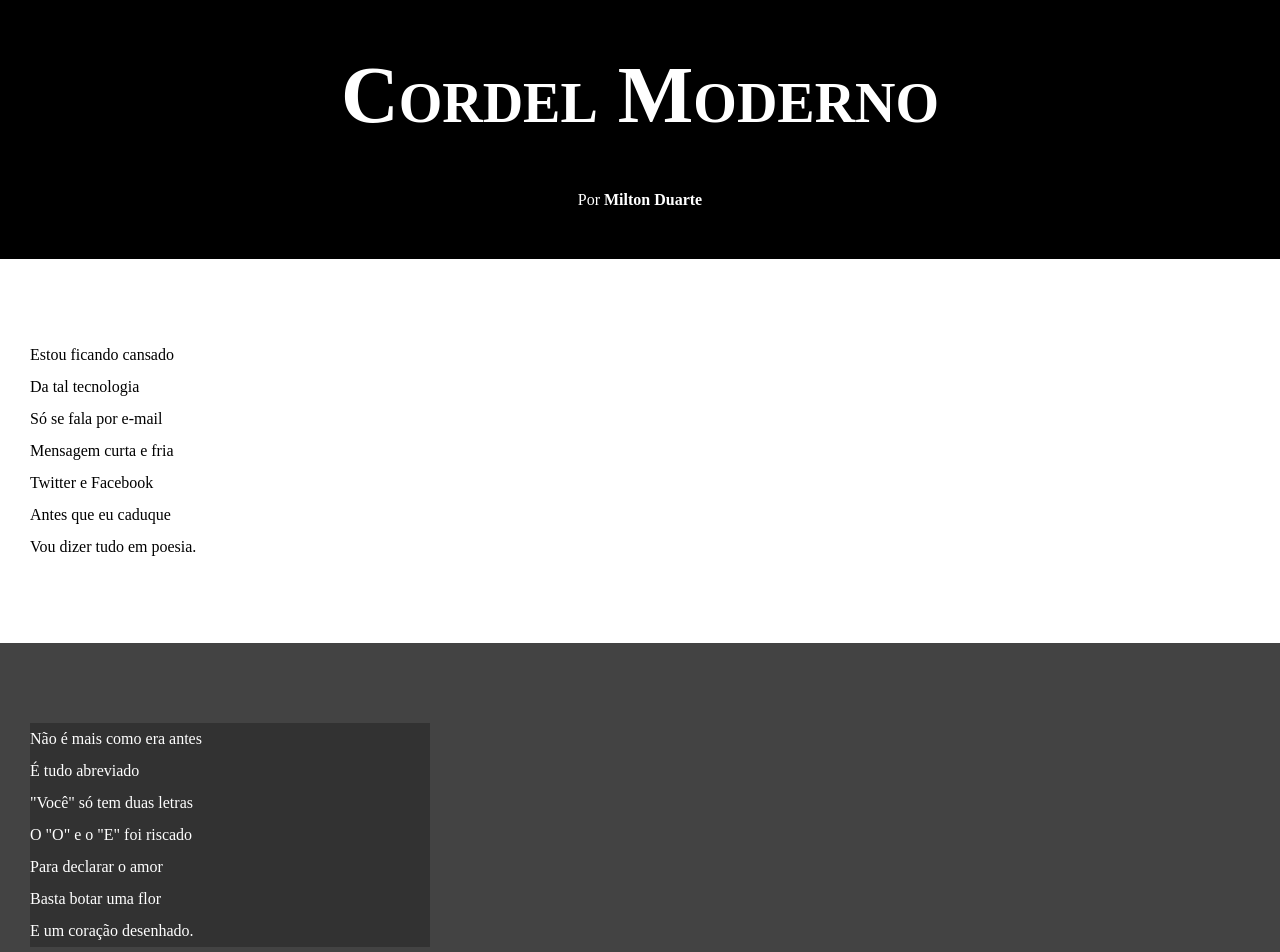
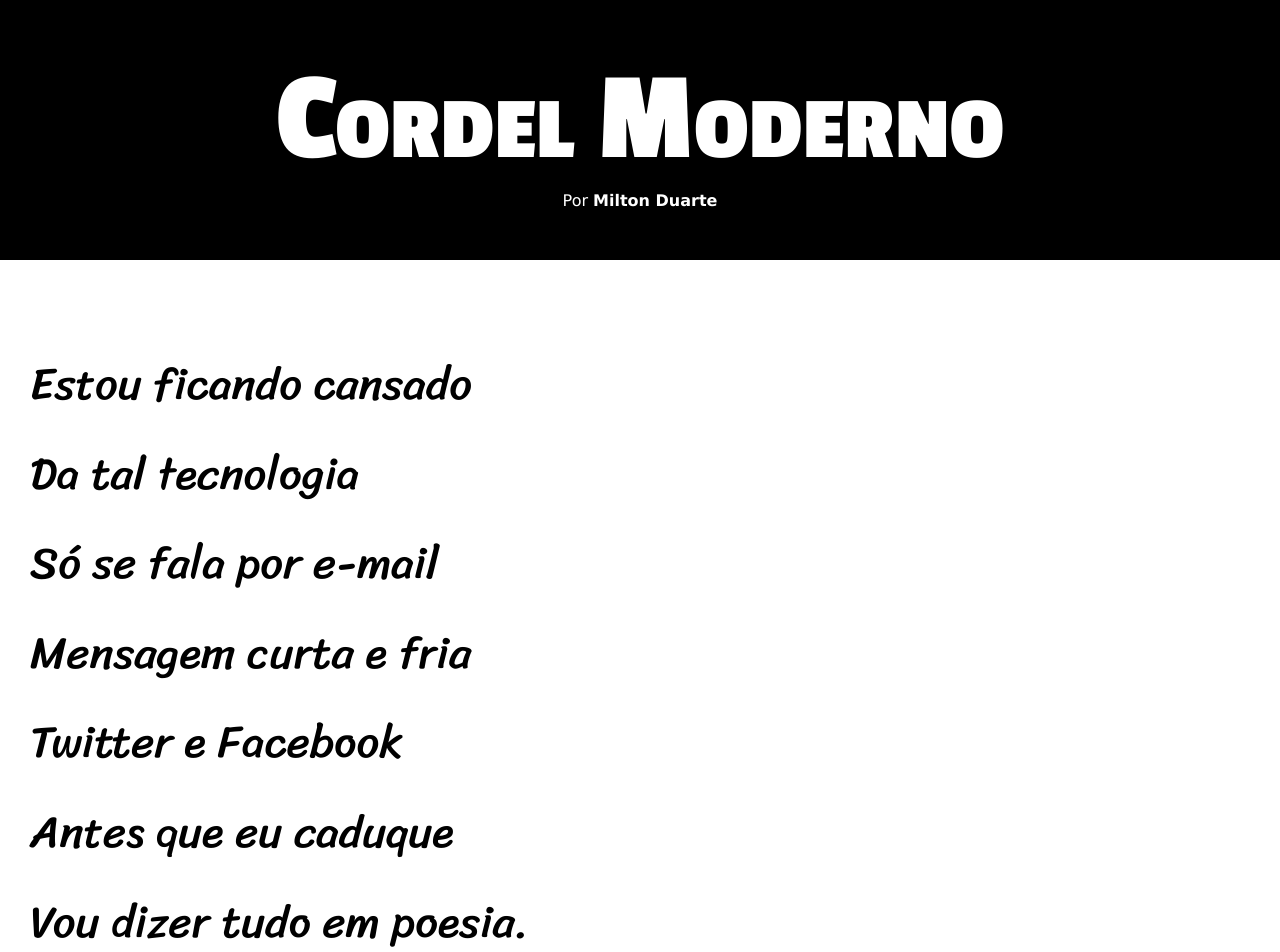
Before and after one commit to Lucasvpldeveloper/html-css, a plain HTML site: page desafios/Desafio 12/index.html in a window 1280 px wide. Shown: the top 952 px of the page. Drawn offline with Linux system fonts and the light colour scheme.

Commit message:
atualizei os style

```diff
--- a/desafios/Desafio 12/estilos/style.css
+++ b/desafios/Desafio 12/estilos/style.css
@@ -1,13 +1,25 @@
 @charset "UTF-8";
+
+@import url('https://fonts.googleapis.com/css2?family=Passion+One:wght@400;700;900&display=swap');
+
+@import url('https://fonts.googleapis.com/css2?family=Passion+One:wght@400;700;900&family=Sriracha&display=swap');
+
+:root {
+    --font-cordel: "Passion one", sans-serif;
+    --font-01: Verdana, geneva, Tahoma, sans-serif;
+    --font-cordel2: "Sriracha", sans-serif;
+}
 
 * {
     margin: 0px;
     padding: 0px;
+    font-size: 1em;
 }
 
 html, body {
     background-color: darkgrey;
     min-height: 100%vh;
+    font-family: var(--font-01);
 }
 
 header {
@@ -17,8 +29,9 @@ header {
 }
 
 header h1 {
-    font-size: 5em;
-    padding: 50px;
+    font-family: var(--font-cordel);
+    font-size: 10vw;
+    padding: 50px 50px 0px 50px ;
     font-variant: small-caps;
 }
 
@@ -36,10 +49,12 @@ text-decoration: underline;
 }
 
 section {
+    font-family: var(--font-cordel2);
     padding-top: 10vh;
     padding-bottom: 10vh;
     line-height: 2em;
     padding-left: 30px;
+    font-size: 3.5vw;
 }
 
 section.normal {
@@ -53,8 +68,9 @@ section.imagem {
 }
 
 section.imagem > p {
-    width: 400px;
     background-color: rgba(0, 0, 0, 0.256);
+    display: inline-block;
+    padding: 5px;
 }
 
 footer {
```
